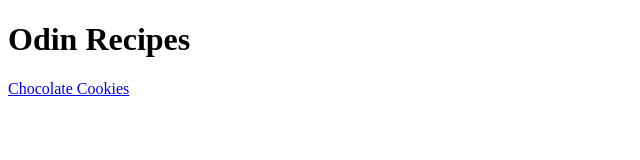
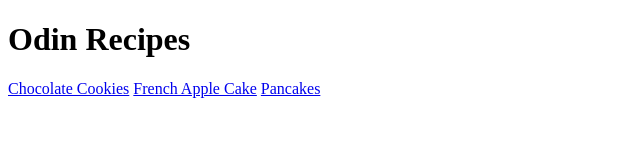
Before and after one commit to VonMint/odin-recipes, a plain HTML site: page index.html in a window 1280 px wide. Shown: the whole page, without its empty margins (0-640 px from the left). Drawn offline with Linux system fonts and the light colour scheme.

Commit message:
Create links between homepage and recipes

```diff
--- a/index.html
+++ b/index.html
@@ -7,5 +7,7 @@
     <body>
         <h1>Odin Recipes</h1>
         <a href="recipes/chocolate-cookies.html">Chocolate Cookies</a>
+        <a href="recipes/apple-cake.html">French Apple Cake</a>
+        <a href="recipes/pancakes.html">Pancakes</a>
     </body>
 </html>
```
